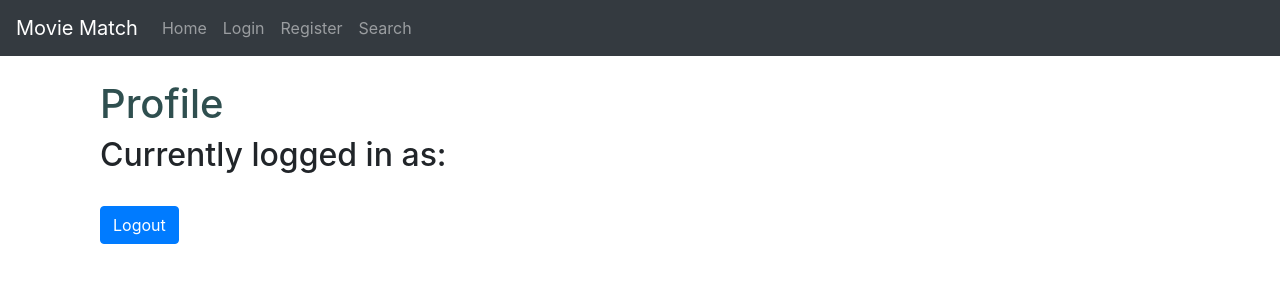
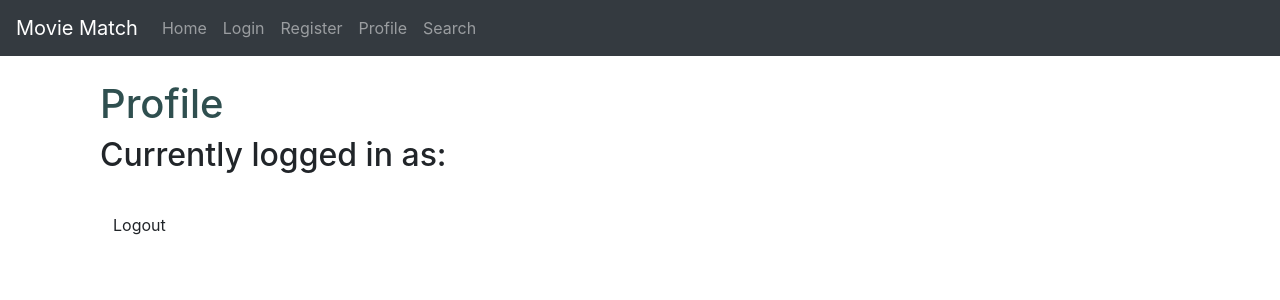
Before and after one commit to zhuje/CS5610-Fall20-Final-Project, a React (Create React App) app: page /profile in a window 1280 px wide. Shown: the top 300 px of the page. Built offline with nearby package versions, Linux system fonts and the light colour scheme; no server answers.

Commit message:
created UserService, started refactoring

```diff
--- a/src/components/Login.js
+++ b/src/components/Login.js
@@ -25,7 +25,6 @@ export default class Login extends React.Component {
             credentials: "include"
         }).then(response => response.json())
             .then(user => this.props.history.push('./profile'))
-
     //if user and password match to one already stored, will create Current User
 
     render() {
--- a/src/components/ManagerComponent.js
+++ b/src/components/ManagerComponent.js
@@ -33,7 +33,7 @@ export class ManagerComponent extends React.Component {
                     <Nav.Link href="/home"> Home </Nav.Link>
                     <Nav.Link href="/login"> Login </Nav.Link>
                     <Nav.Link href="/register"> Register </Nav.Link>
-                    {/*<Nav.Link href="/profile"> Profile </Nav.Link>*/}
+                    <Nav.Link href="/profile"> Profile </Nav.Link>
                     <Nav.Link href="/search"> Search </Nav.Link>
 
                 </Nav>
--- a/src/components/Profile.js
+++ b/src/components/Profile.js
@@ -1,18 +1,12 @@
 import React from "react";
 import '../style/style.css'
+import {logout} from "../services/UserService";
 /*
  When a user logins/registers, we navigate to this Profile page -- the User's username is
   displayed to confirm credentials (via Http session obj, setAttribute in User controller).
  */
 export default class Profile extends React.Component {
 
-    logout = () =>
-        //go out to server to log out
-        fetch(`http://localhost:8080/logout`, {
-            method: 'POST',
-            credentials: "include"
-        }).then(response => this.props.history.push('./home')) //no need to have json body
-    //just logs User (w/ associated cookies) out of current HttpSession
 
     state = {
         currentUser: {
@@ -25,16 +19,31 @@ export default class Profile extends React.Component {
         //thought: friends, array of other User obj?
     }
 
-//when component is loaded, fetch the specific User
+//when component is loaded, fetch the specific User.
+    //state of currentUser has associated cookies & a current Http session
     componentDidMount() {
         fetch(`http://localhost:8080/currentUser`, {
             method: 'GET',
-            credentials: "include"  //must pass cookie
+            credentials: "include"  //must pass cookie to participate in a session
         }).then(response => response.json())
             .then(currentUser => this.setState({
                                                    currentUser: currentUser
                                                }))
-    }
+    } //TODO: handle rejection
+
+    // logout = () =>
+    //     //go out to server to log out
+    //     fetch(`http://localhost:8080/logout`, {
+    //         method: 'POST',
+    //         credentials: "include"
+    //     }).then(response => this.props.history.push('./home')) //no need to have json body
+    //just logs User (w/ associated cookies) out of current HttpSession
+
+    logout = () =>
+        logout().then(status=> {
+            this.props.history.push('/')
+        })
+
 
     render() {
         return (
@@ -43,7 +52,7 @@ export default class Profile extends React.Component {
                 <h2 id="loggedUser">Currently logged in as: {this.state.currentUser.username} </h2>
                 {/*thought: could map through added/liked movies array & generate movie grid here*/}
                 <br/>
-                <button className="btn btn-primary" onClick={this.logout}>
+                <button className="btn danger" onClick={this.logout}>
                     Logout
                 </button>
             </div>
--- a/src/components/SignUp.js
+++ b/src/components/SignUp.js
@@ -29,7 +29,8 @@ export default class Signup extends React.Component {
             credentials: "include"
         }).then(response => response.json())
             .then(user => this.props.history.push('./profile'))
-        //allows to programmatically navigate to specified location, allows for validation
+        //allows to programmatically navigate to specified location (history of browser stack)
+        // allows for validation
         //https://reactrouter.com/web/api/history
     }
 
--- a/src/components/UserManager.js
+++ b/src/components/UserManager.js
@@ -10,7 +10,8 @@ so I'd like to keep the mapping together for now. Will delete!
 //Parent component of LoggedIn and LoggedOut components. Renders child pages respectively via flag
 class UserManager extends React.Component {
     state = {
-        loggedIn: false,
+        loggedIn: false
+
     }
 
     /*
@@ -39,6 +40,7 @@ class UserManager extends React.Component {
 
                 {
                     !this.state.loggedIn && <LoggedOutComponent/>
+                    // this.currentUser.role === 'admin' && AdminUserComp
                 }
 
                 {
--- /dev/null
+++ b/src/services/UserService.js
@@ -0,0 +1,15 @@
+
+//logout gets called in Profile.js
+export const logout = () =>
+    fetch(`http://localhost:8080/logout`, {
+        method: 'POST',
+        credentials: "include"
+    })
+//logout does not need to parse (no response required)
+
+
+export const profile = () =>
+    fetch(`http://localhost:8080/profile`, {
+        method: 'POST',
+        credentials: "include"  //must pass cookie to participate in a session
+    }).then(response => response.json())
```
